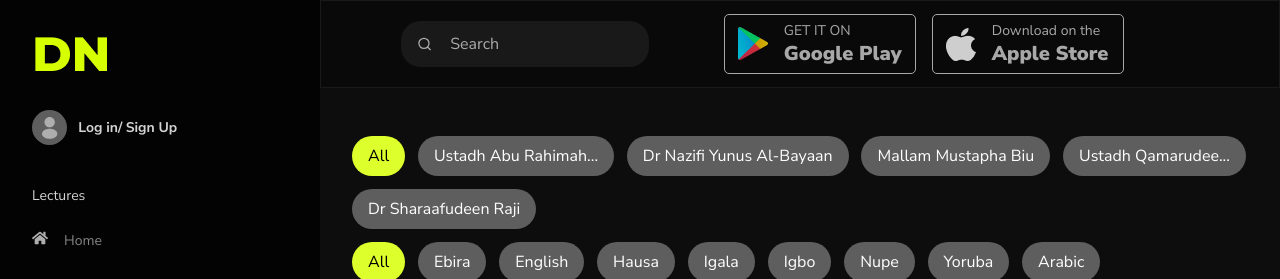
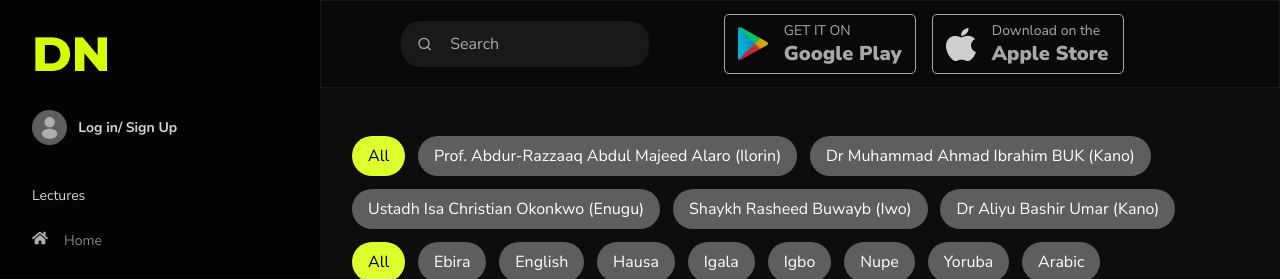
Before and after one commit to tech-911/DN_Demo, a React (Create React App) app: page /lecturers in a window 1280 px wide. Shown: the top 279 px of the page. Built offline with nearby package versions, Linux system fonts and the light colour scheme; no server answers.

Commit message:
...updating

```diff
--- a/src/components/lecturer_detail/Lecturer_detail.jsx
+++ b/src/components/lecturer_detail/Lecturer_detail.jsx
@@ -30,7 +30,10 @@ const LecturerDetail = () => {
   const [tab, setTab] = useState(1);
   const { state } = useLocation();
   const { title, rpname, img, cats, nid } = state;
-
+  const [count1, setCount1] = useState(0);
+  const [count2, setCount2] = useState(0);
+  const [count3, setCount3] = useState(0);
+  console.log(count1, count2, count3);
   return (
     <Container>
       <div className="lecdet_wrapper">
@@ -100,7 +103,7 @@ const LecturerDetail = () => {
                   className={`${
                     tab === 1 ? "lecdet_tab_song2_active" : "lecdet_tab_song2"
                   }`}
-                >{`(59)`}</p>
+                >{`(${count1})`}</p>
               </div>
               <div
                 onClick={() => {
@@ -119,7 +122,7 @@ const LecturerDetail = () => {
                   className={`${
                     tab === 2 ? "lecdet_tab_album2_active" : "lecdet_tab_album2"
                   }`}
-                >{`(12)`}</p>
+                >{`(${count2})`}</p>
               </div>
               <div
                 onClick={() => {
@@ -142,7 +145,7 @@ const LecturerDetail = () => {
                       ? "lecdet_tab_playlist2_active"
                       : "lecdet_tab_playlist2"
                   }`}
-                >{`(10)`}</p>
+                >{`(${count3})`}</p>
               </div>
               <div
                 onClick={() => {
@@ -162,9 +165,15 @@ const LecturerDetail = () => {
           </div>
           {/* ------------------------------------ Section 2 ends -------------------------------------- */}
           {/* ------------------------------------ Section 3 -------------------------------------- */}
-          {tab === 1 && <Lecturer_songs id={nid} />}
-          {tab === 2 && <Lecturer_album id={nid} />}
-          {tab === 3 && <Lecturer_playlist />}
+          {tab === 1 && (
+            <Lecturer_songs id={nid} setCount1={setCount1} count1={count1} />
+          )}
+          {tab === 2 && (
+            <Lecturer_album id={nid} setCount2={setCount2} count2={count2} />
+          )}
+          {tab === 3 && (
+            <Lecturer_playlist id={nid} setCount3={setCount3} count3={count3} />
+          )}
           {tab === 4 && <Lecturer_videos />}
 
           {/* ------------------------------------ Section 3 ends -------------------------------------- */}
--- a/src/components/lecturer_subs/lecturer_albums/Lecturer_album.jsx
+++ b/src/components/lecturer_subs/lecturer_albums/Lecturer_album.jsx
@@ -5,9 +5,15 @@ import "./lecturer_album.scss";
 import { SlEmotsmile } from "react-icons/sl";
 import { useNavigate } from "react-router-dom";
 
-const Lecturer_album = ({ id }) => {
+const Lecturer_album = ({ id, setCount2, count2 }) => {
   const [data, setData] = useState([]);
   const navigate = useNavigate();
+
+  useEffect(() => {
+    setCount2(data.length);
+    console.log(count2);
+  }, [data]);
+
   useEffect(() => {
     const handleRequest = () => {
       let hold = [];
@@ -32,7 +38,8 @@ const Lecturer_album = ({ id }) => {
 
     handleRequest();
   }, [id]);
-  // console.log(data);
+  // console.log(setCount2);
+
   return (
     <>
       <div className="lecalb_wrapper">
--- a/src/components/lecturer_subs/lecturer_playlist/Lecturer_playlist.jsx
+++ b/src/components/lecturer_subs/lecturer_playlist/Lecturer_playlist.jsx
@@ -3,27 +3,86 @@ import AlbumWidget from "../../../components/albumWidget/AlbumWidget";
 import axios from "axios";
 import "./lecturerplaylist.scss";
 import { SlEmotsmile } from "react-icons/sl";
+import { useNavigate } from "react-router-dom";
 
-const Lecturer_playlist = () => {
+const Lecturer_playlist = ({ id, setCount3, count3 }) => {
   const [data, setData] = useState([]);
+  const navigate = useNavigate();
+
   useEffect(() => {
+    setCount3(data.length);
+    console.log(count3);
+  }, [data]);
+
+  useEffect(() => {
+    const handleRequest = () => {
+      let hold = [];
+      let countloop = 0;
+      for (let i = 1; i <= 10; i++) {
         axios
           .get(
-        "https://www.dawahbox.com/mongo/api/albumlisting_page_api.php?page=3&lim=10&langid=7"
+            `http://www.dawahbox.com/mongo/api/albumlisting_rp.php?page=${i}&lim=10&rpid=${id}`
           )
           .then((res) => {
-        setData(res.data);
+            countloop++;
+            hold = [...hold, ...res.data];
+            if (countloop === 10 && hold.length !== 0) {
+              setData([...hold]);
+              setCount3(data.length);
+              console.log(count3);
+            }
           })
           .catch((err) => {
             console.log(err);
           });
-  }, []);
+      }
+    };
+
+    handleRequest();
+  }, [id]);
+  // console.log(setCount3);
+
   return (
     <>
       <div className="lecplaylist_wrapper">
-        {data.map(({ categories, img }, idx) => {
-          return <AlbumWidget key={idx} categories={categories} img={img} />;
-        })}
+        {data.map(
+          (
+            {
+              categories,
+              img,
+              name,
+              rpname,
+              cats,
+              nid,
+              id,
+              audio,
+              Title,
+              title,
+            },
+            idx
+          ) => {
+            return (
+              <div
+                className="lecplaylist_item "
+                onClick={() => {
+                  navigate(`/lecturesdetail`, {
+                    state: {
+                      title: Title || title || name.split(" - ")[0],
+                      rpname: name.split(" - ")[1],
+                      img,
+                      cats: categories,
+                      nid: id,
+                      audio,
+                    },
+                  });
+                }}
+                key={idx + 1}
+              >
+                <AlbumWidget key={idx} categories={categories} img={img} />
+              </div>
+            );
+          }
+        )}
       </div>
       <div className="lecplaylist_comments">
         <h1 className="lecplaylist_comments_header">Comments</h1>
--- a/src/components/lecturer_subs/lecturer_playlist/lecturerplaylist.scss
+++ b/src/components/lecturer_subs/lecturer_playlist/lecturerplaylist.scss
@@ -6,6 +6,9 @@
   align-items: flex-start;
   flex-wrap: wrap;
   gap: 1rem;
+  .lecplaylist_item {
+    cursor: pointer;
+  }
 }
 .lecplaylist_comments {
   display: flex;
--- a/src/components/lecturer_subs/lecturer_songs/Lecturer_songs.jsx
+++ b/src/components/lecturer_subs/lecturer_songs/Lecturer_songs.jsx
@@ -5,10 +5,15 @@ import "./lecturer_song.scss";
 import { SlEmotsmile } from "react-icons/sl";
 import { useNavigate } from "react-router-dom";
 
-const Lecturer_songs = ({ id }) => {
+const Lecturer_songs = ({ id, setCount1, count1 }) => {
   const [data, setData] = useState([]);
   const [drop, setDrop] = useState("");
   const navigate = useNavigate();
+
+  useEffect(() => {
+    setCount1(data.length);
+    console.log(count1);
+  }, [data]);
 
   useEffect(() => {
     const handleRequest = () => {
@@ -34,7 +39,7 @@ const Lecturer_songs = ({ id }) => {
 
     handleRequest();
   }, [id]);
-
+  // console.log(setCount1);
   return (
     <div className="lecsong_wrapper">
       <div className="lecsong_title_wrap">
--- a/src/pages/lecturers/Lecturers.jsx
+++ b/src/pages/lecturers/Lecturers.jsx
@@ -16,7 +16,7 @@ const Lecturers = () => {
   const [active, setActive] = useState("All");
   const [active1, setActive1] = useState("All");
   const [active2, setActive2] = useState("Hot");
-  const [langid, setLangid] = useState("6");
+  const [langid, setLangid] = useState("7");
   const navigate = useNavigate();
 
   useEffect(() => {
@@ -47,14 +47,14 @@ const Lecturers = () => {
 
     handleRequest();
   }, [langid]);
-  console.log(data);
+  // console.log(data);
 
   return (
     <Container>
       <div className="lecturers_wrapper">
         <div className="lecturers_filter">
           <div className="lecturers_filter_name">
-            {lecturers.map(({ lecturer, id }, idx) => {
+            {lecturers.map(({ name, id }, idx) => {
               return (
                 <FilterButton
                   key={idx}
@@ -68,7 +68,7 @@ const Lecturers = () => {
                   setData3={setData3}
                   active={active}
                   setActive={setActive}
-                  title={lecturer}
+                  title={name}
                   action="name"
                   data={data}
                 />
--- a/src/pages/lecturers/data.jsx
+++ b/src/pages/lecturers/data.jsx
@@ -1,33 +1,52 @@
 export const lecturers = [
   {
-    id: 0,
-    lecturer: "All",
+    id: 10,
+    name: "All",
+    img: "https://dawahnigeria.com/dawahcast/sites/default/files/Cover (10).jpg",
+    status: 1,
+    lang_id: 6,
   },
   {
-    id: 1,
-    lecturer: "Ustadh Abu Rahimah...",
+    id: 10,
+    name: "Prof. Abdur-Razzaaq Abdul Majeed Alaro (Ilorin)",
+    img: "https://dawahnigeria.com/dawahcast/sites/default/files/Cover (10).jpg",
+    status: 1,
+    lang_id: 6,
   },
   {
-    id: 2,
-    lecturer: "Dr Nazifi Yunus Al-Bayaan",
+    id: 11,
+    name: "Dr Muhammad Ahmad Ibrahim BUK (Kano)",
+    img: "https://dawahnigeria.com/dawahcast/sites/default/files/Cover (78).jpg",
+    status: 1,
+    lang_id: 8,
   },
   {
-    id: 3,
-    lecturer: "Mallam Mustapha Biu",
-  },
-  {
-    id: 4,
-    lecturer: "Ustadh Qamarudee...",
+    id: 54,
+    name: "Ustadh Isa Christian Okonkwo (Enugu)",
+    img: "https://dawahnigeria.com/dawahcast/sites/default/files/Cover (21).jpg",
+    status: 1,
+    lang_id: 9,
   },
   {
     id: 5,
-    lecturer: "Dr Sharaafudeen Raji",
+    name: "Shaykh Rasheed Buwayb (Iwo)",
+    img: "https://dawahnigeria.com/dawahcast/sites/default/files/Cover (40).jpg",
+    status: 1,
+    lang_id: 7,
+  },
+  {
+    id: 12,
+    name: "Dr Aliyu Bashir Umar (Kano)",
+    img: "https://dawahnigeria.com/dawahcast/sites/default/files/Cover (82).jpg",
+    status: 1,
+    lang_id: 8,
   },
 ];
+
 export const language = [
   {
     language: "All",
-    lid: "6",
+    lid: "7",
   },
   {
     language: "Ebira",
```
Lines whose indentation alone changed are shown as unchanged.
